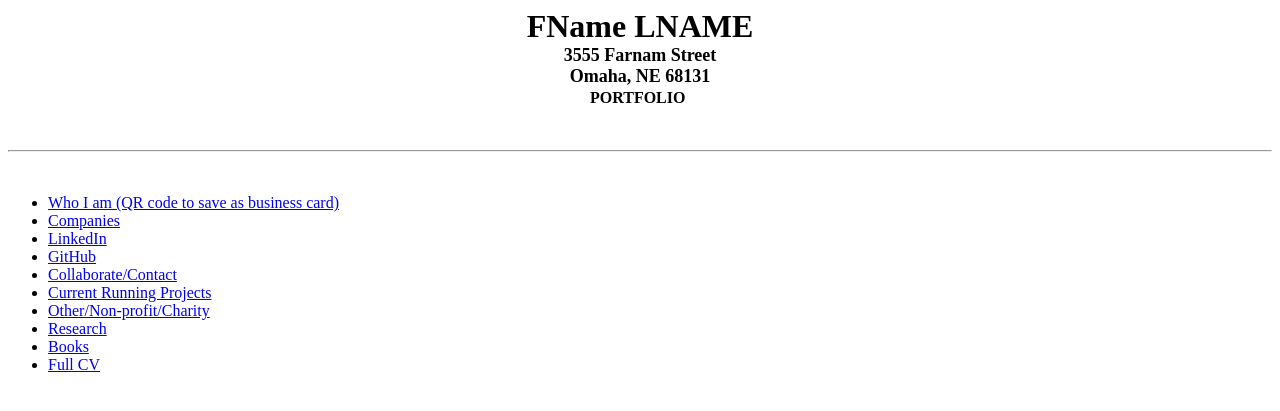
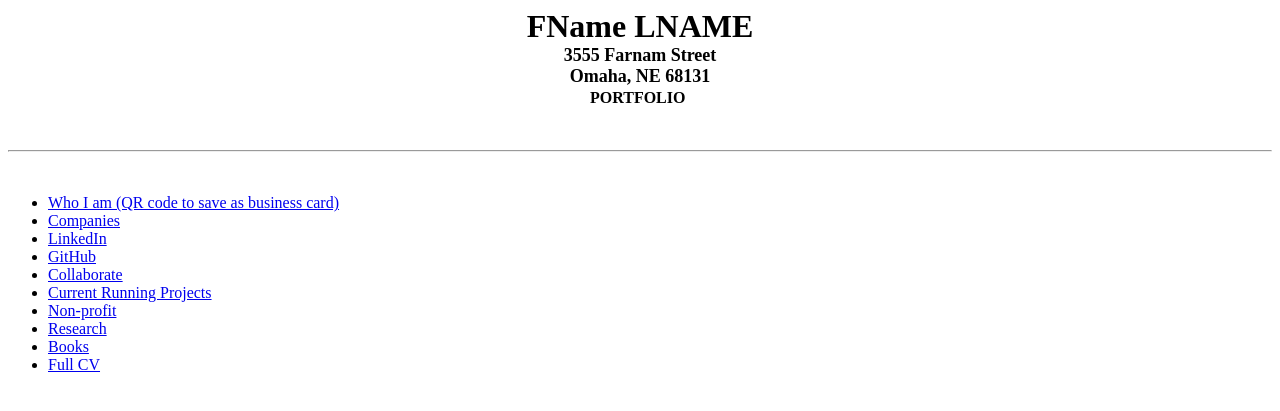
Before and after one commit to SamraatJain9/Portfolio, a Flask app: page / in a window 1280 px wide. Shown: the top 411 px of the page. Run offline with Flask 3, Linux system fonts and the light colour scheme.

Commit message:
adding content

```diff
--- a/templates/main.html
+++ b/templates/main.html
@@ -47,9 +47,9 @@
                 <li><a href="/companies">Companies</a></li>
                 <li><a href="https://www.linkedin.com/in/samraat-jain/">LinkedIn</a></li>
                 <li><a href="https://github.com/SamraatJain9?tab=repositories">GitHub</a></li>
-                <li><a href="#" id="collaborate-link">Collaborate/Contact</a></li> <!-- Pop up dialog -->
+                <li><a href="#" id="collaborate-link">Collaborate</a></li> <!-- Pop up dialog -->
                 <li><a href="/projects">Current Running Projects</a></li>
-                <li><a href="/nonprofits">Other/Non-profit/Charity</a></li>
+                <li><a href="/nonprofits">Non-profit</a></li>
                 <li><a href="/research">Research</a></li>
                 <li><a href="#" id="books-link">Books</a></li> <!-- Pop up Dialog -->
                 <li><a href="{{ url_for('static', filename='CV.pdf') }}" target="_blank" rel="noopener">Full CV</a></li> <!-- PDF Link -->
@@ -58,15 +58,15 @@
         <!-- Collaborate/Contact Pop-up -->
         <dialog id="collaborate-dialog">
             <button class="close-button" id="close-collaborate">&times;</button>
-            <div class="popup-title">Collaborate/Contact</div>
-            <div class="popup-content">This is where you can add your collaboration or contact details.</div>
+            <div class="popup-title">Contact</div>
+            <div class="popup-content">Mail - samraat1official8@gmail.com</div>
         </dialog>
 
         <!-- Books Pop-up -->
         <dialog id="books-dialog">
             <button class="close-button" id="close-books">&times;</button>
-            <div class="popup-title">Books</div>
-            <div class="popup-content">This is where you can list or showcase books.</div>
+            <div class="popup-title">My Reading List</div>
+            <div class="popup-content">- The Intelligent Investor<br>- The Art of War - Sun Tzu<br>- Money Wise<br></div>
         </dialog>
 
         <script>
```
Also changed, not shown: templates/nonprofits.html (+8 -0 lines).
